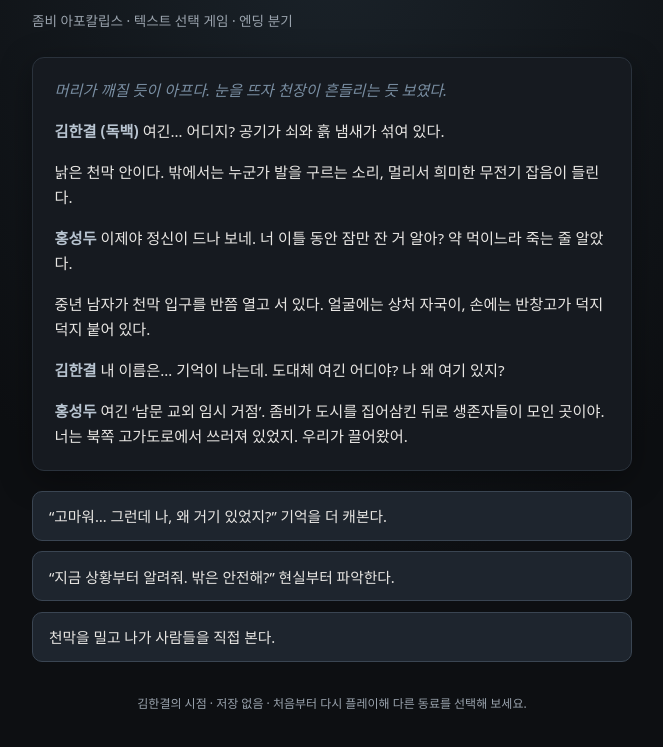
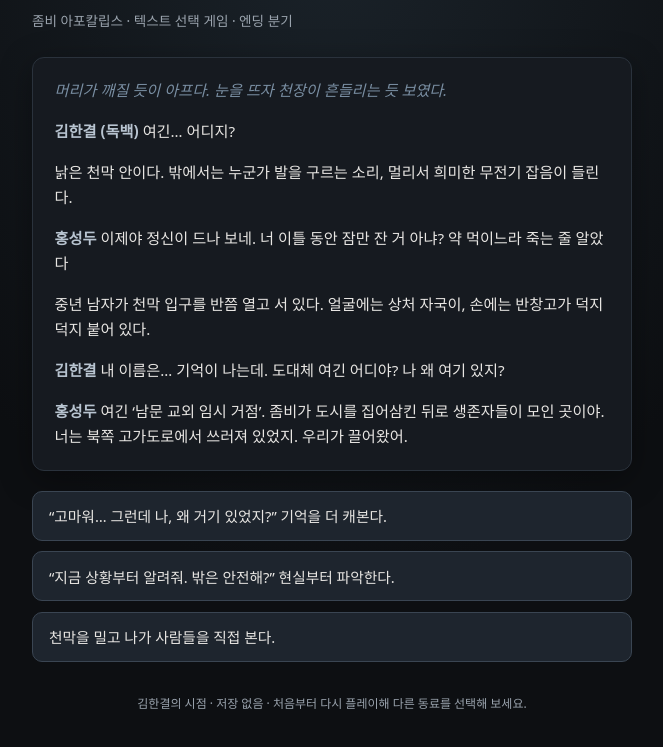
Before and after one commit to a71426216-alt/games, a plain HTML site: page hangyeol_zombie_game.html in a window 1280 px wide. Shown: the part 63-810 px from the top of the page, without its empty margins (308-971 px from the left). Drawn offline with Linux system fonts and the light colour scheme.

Commit message:
Update hangyeol_zombie_game.html

```diff
--- a/hangyeol_zombie_game.html
+++ b/hangyeol_zombie_game.html
@@ -133,9 +133,9 @@
       start: {
         html: `
           <p class="mono">머리가 깨질 듯이 아프다. 눈을 뜨자 천장이 흔들리는 듯 보였다.</p>
-          <p><span class="speaker">김한결 (독백)</span> 여긴… 어디지? 공기가 쇠와 흙 냄새가 섞여 있다.</p>
+          <p><span class="speaker">김한결 (독백)</span> 여긴… 어디지?</p>
           <p>낡은 천막 안이다. 밖에서는 누군가 발을 구르는 소리, 멀리서 희미한 무전기 잡음이 들린다.</p>
-          <p><span class="speaker">홍성두</span> 이제야 정신이 드나 보네. 너 이틀 동안 잠만 잔 거 알아? 약 먹이느라 죽는 줄 알았다.</p>
+          <p><span class="speaker">홍성두</span> 이제야 정신이 드나 보네. 너 이틀 동안 잠만 잔 거 아냐? 약 먹이느라 죽는 줄 알았다</p>
           <p>중년 남자가 천막 입구를 반쯤 열고 서 있다. 얼굴에는 상처 자국이, 손에는 반창고가 덕지덕지 붙어 있다.</p>
           <p><span class="speaker">김한결</span> 내 이름은… 기억이 나는데. 도대체 여긴 어디야? 나 왜 여기 있지?</p>
           <p><span class="speaker">홍성두</span> 여긴 ‘남문 교외 임시 거점’. 좀비가 도시를 집어삼킨 뒤로 생존자들이 모인 곳이야. 너는 북쪽 고가도로에서 쓰러져 있었지. 우리가 끌어왔어.</p>
@@ -150,9 +150,9 @@
         html: `
           <p><span class="speaker">홍성두</span> 기억이 끊긴 건 아마 충격이겠지. 네 옆에 있던 차가 뒤집혀 있었어. 운전석은 텅 비었고.</p>
           <p><span class="speaker">김한결</span> …차?</p>
-          <p><span class="speaker">홍성두</span> 응. 누군가 널 버리고 간 것 같기도 하고, 아니면 네가 필사적으로 탈출한 것 같기도 하고. 의무 김주연이 네 몸을 더 봐야 할 거야.</p>
+          <p><span class="speaker">홍성두</span> 어. 누군가 널 버리고 간 것 같기도 하고, 아니면 네가 필사적으로 탈출한 것 같기도 하고. 김주연이 네 몸을 더 봐야 할 거야.</p>
           <p>그때 천막 밖에서 낮은 목소리가 끼어든다.</p>
-          <p><span class="speaker">김주연 (의무)</span> 홍 대장, 무전 들어와요. 장현성 씨가 ‘북쪽’에서 이상 신호 잡았대요.</p>
+          <p><span class="speaker">김주연 (의무)</span> 홍성두 대장님, 무전 들어와요. 장현성이 ‘북쪽’에서 이상 신호 잡았대</p>
         `,
         choices: [
           { text: "김주연과 함께 의무 텐트로 가 상처를 점검받는다.", next: "medic_tent" },
@@ -174,8 +174,8 @@
       outside: {
         html: `
           <p>천막 밖은 좁은 골목 같은 통로다. 비닐하우스를 개조한 창고들이 줄지어 있고, 사람들이 각자 일을 하고 있다.</p>
-          <p><span class="speaker">김승욱 (급양)</span> 야, 방금 깬 사람 나와? 국물이라도 한 사발 먹어. 빈속에 약만 먹으면 쓰러진다.</p>
-          <p><span class="speaker">문종범 (기록관)</span> 신입은 여기 서명부터. 이름, 특기, 왼쪽 손가락 지문… 농담이야. 특기만 말해.</p>
+          <p><span class="speaker">김승욱 (급양관)</span> 야 ㅅㅂ  국물이라도 한 사발 먹어.</p>
+          <p><span class="speaker">문종범 (기록관)</span> ㅈ결아 여기 서명부터. 이름, 특기, 왼쪽 손가락 지문… 농담이야. 특기만 말해.</p>
           <p>멀리 곽동헌이 성벽 위에서 쌍안경을 내리고 고개를 끄덕인다.</p>
         `,
         choices: [
@@ -187,7 +187,7 @@
       medic_tent: {
         html: `
           <p>의무 텐트 안은 소독약 냄새로 가득하다. 김주연이 손전등으로 눈동자를 비춘다.</p>
-          <p><span class="speaker">김주연</span> 반응은 정상 쪽이에요. 다만… 혈액 검사에서 이상 수치가 하나 있었어요. 감염은 아니에요. 스트레스성이에요. 그런데 이름이 김한결이죠? 혹시 최근에 누굴… 오래 붙잡고 있었어요?</p>
+          <p><span class="speaker">김주연</span> 반응은 정상이네. 다만… 혈액 검사에서 이상 수치가 하나 있었어. 감염은 아닌듯? 혹시 최근에 누굴… 오래 붙잡고 있었어?</p>
           <p><span class="speaker">김한결</span> 기억이… 안 나.</p>
           <p>텐트 구석에서 류영재가 노트를 들고 중얼거린다.</p>
           <p><span class="speaker">류영재 (감염 연구)</span> 흥미롭군. 뇌파는 ‘깨어남 직후 공포’ 패턴이야. 도시 쪽에서 뭔가를 본 거겠지.</p>
```
